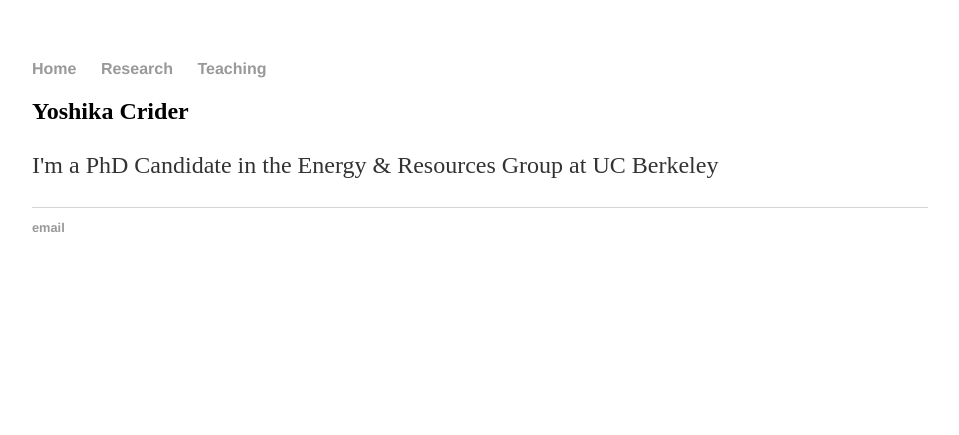
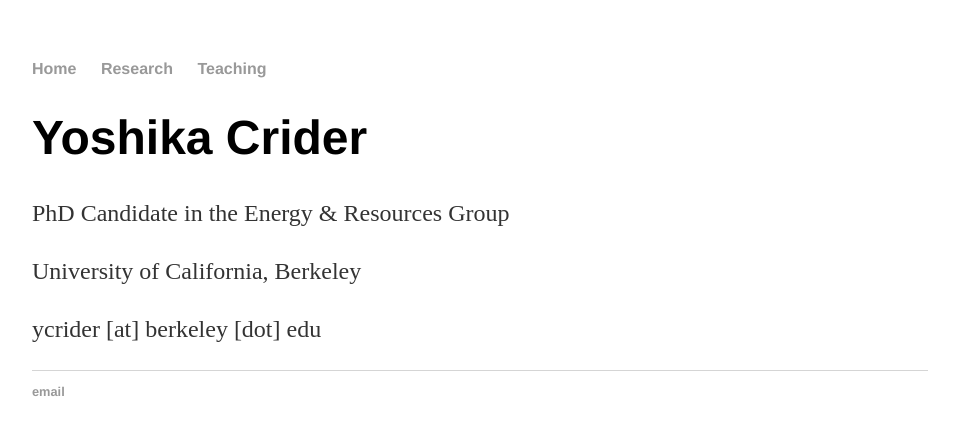
Before and after one commit to YoshikaCrider/YoshikaCrider.github.io, a Jekyll site: the page built from index.html, in a window 1280 px wide. Shown: the top 435 px of the page, without its empty margins (160-1119 px from the left). Built offline with Jekyll 4.4.1, drawn with Linux system fonts in a browser that asks for light colours.

Commit message:
Update index.html

```diff
--- a/index.html
+++ b/index.html
@@ -3,6 +3,8 @@ layout: default
 title: Yoshika Crider
 ---
 <div class="blurb">
-    	<h2>Yoshika Crider</h2>
-	<p>I'm a PhD Candidate in the Energy & Resources Group at UC Berkeley<a href="/about"></a></p>
+    	<h1>Yoshika Crider</h1>
+	<p>PhD Candidate in the Energy & Resources Group</p>
+	<p>University of California, Berkeley</p>
+	<p>ycrider [at] berkeley [dot] edu</p>
 </div><!-- /.blurb -->
```
